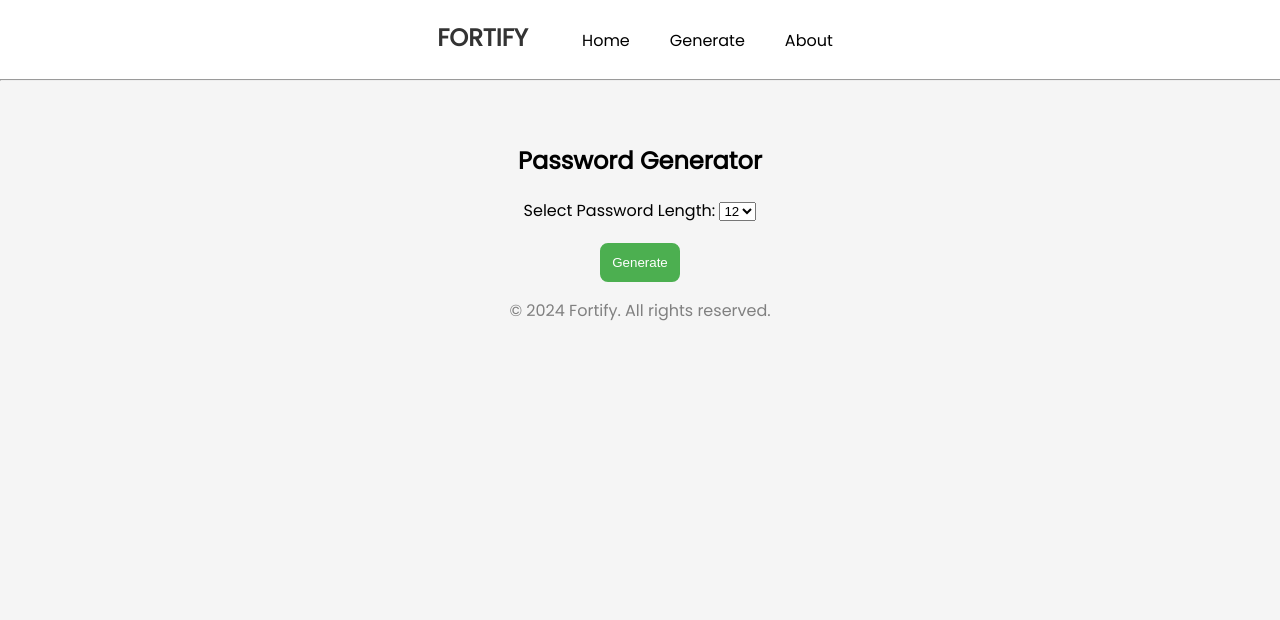
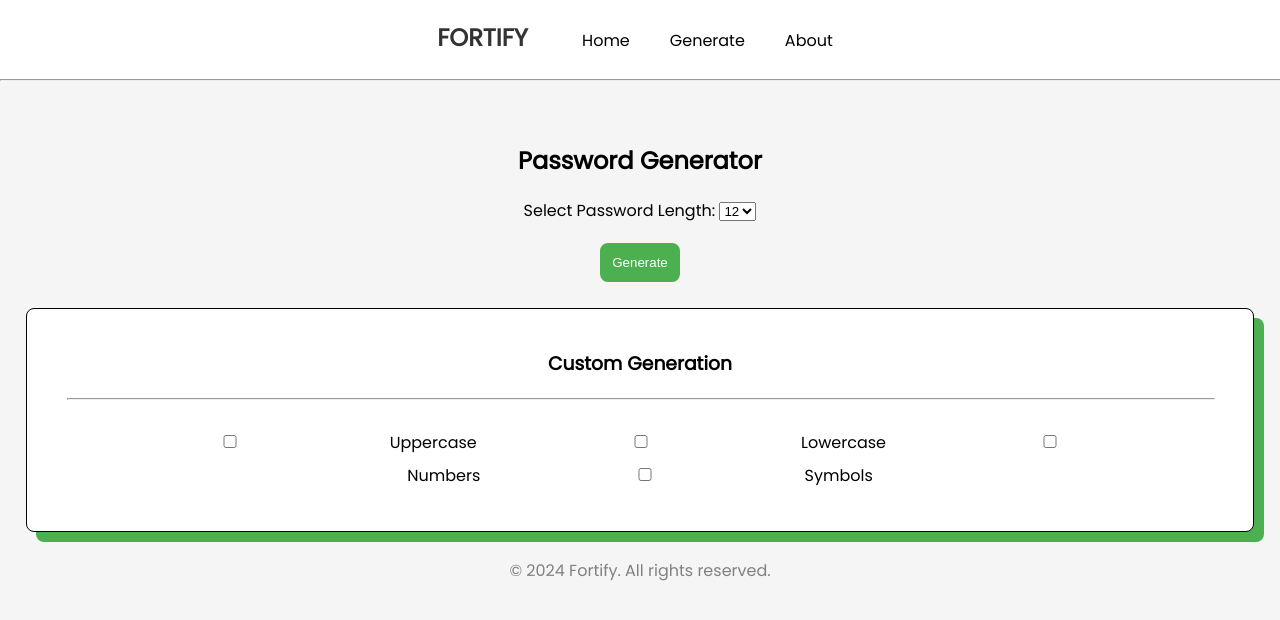
Before and after one commit to xaviermontane/fortify, a Flask app: page /generate in a window 1280 px wide. Shown: the top 620 px of the page. Run offline with Flask 3, Linux system fonts and the light colour scheme.

Commit message:
feat(generate): added custom generation options #wip

```diff
--- a/static/css/styles.css
+++ b/static/css/styles.css
@@ -113,6 +113,22 @@ button#generate {
     margin-top: 20px;
 }
 
+#options-wp {
+    background-color: white;
+    text-align: center;
+    align-items: center;
+    justify-content: center;
+    margin: 26px;
+    padding: 40px;
+    border: 1px black solid;
+    box-shadow: #4CAF50 10px 10px;
+    border-radius: 8px;
+}
+
+#options-wp h3 {
+    margin: 0 0 20px;
+}
+
 .password-container {
     text-align: center;
     margin-top: 50px;
--- a/templates/generate.html
+++ b/templates/generate.html
@@ -19,6 +19,16 @@
         <button type="submit" id="generate">Generate</button>
     </form>
 </div>
+<div id="options-wp">
+    <h3>Custom Generation</h3>
+    <hr><br>
+    <div id="password-options">
+        <input type="checkbox">Uppercase</input>
+        <input type="checkbox">Lowercase</input>
+        <input type="checkbox">Numbers</input>
+        <input type="checkbox">Symbols</input>
+    </div>
+</div>
 {% if password %}
 <div class="password-container">
     <h3>Your Password:</h3>
```
